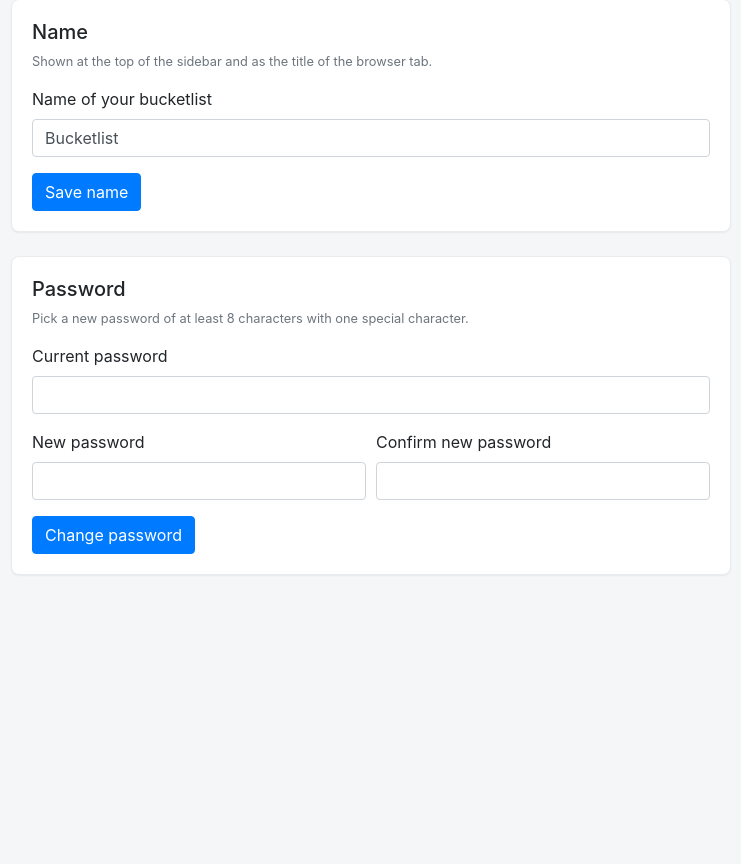
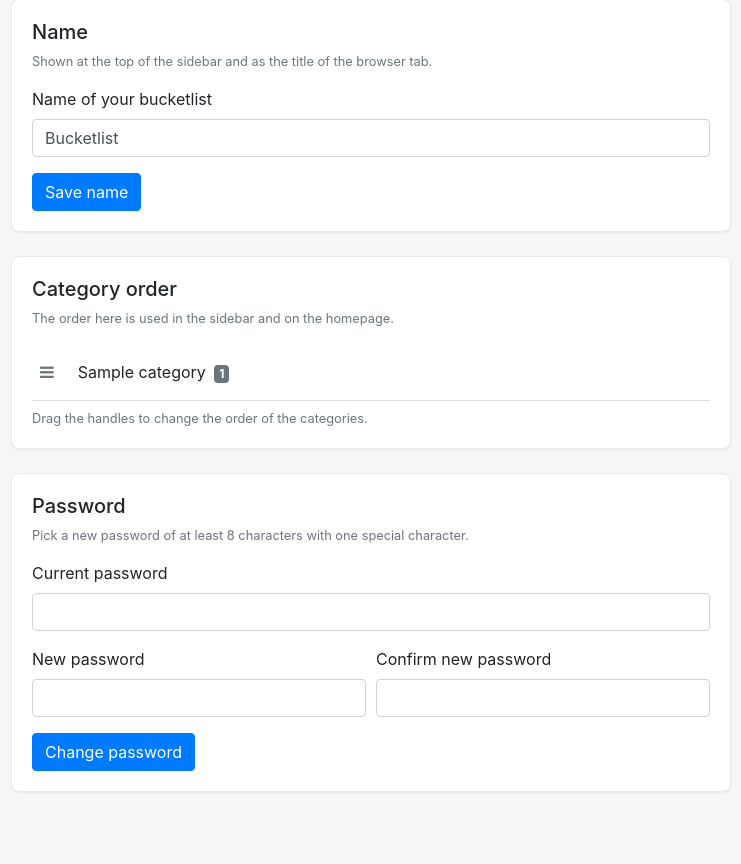
Before and after one commit to Kaaiman1214/Bucketlistr, a Flask app: page /settings in a window 1280 px wide. Shown: the part 167-1031 px from the top of the page, without its empty margins (29-770 px from the left). Before the commit the page ends 721 px from the top, so only its background shows below. Run offline with Flask 2, Linux system fonts and the light colour scheme; a user stored in the database is signed in; tables that the repository leaves empty hold one stand-in row (values such as "Sample post"); some libraries are stand-ins or nearby versions.

Commit message:
Added change category order setting in settings

```diff
--- a/website/models.py
+++ b/website/models.py
@@ -15,6 +15,7 @@ DEFAULT_SITE_NAME = 'Bucketlist'
 class Category(db.Model):
     id = db.Column(db.Integer, primary_key=True)
     name = db.Column(db.String(100), nullable=False, unique=True)
+    position = db.Column(db.Integer)
     items = db.relationship('BucketItem', backref='category')
 
 
@@ -112,7 +113,15 @@ def get_site_name():
 
 
 def ordered_categories():
-    return sorted(Category.query.all(), key=lambda category: fold(category.name))
+    return sorted(Category.query.all(),
+                  key=lambda category: (category.position is None, category.position or 0,
+                                        fold(category.name)))
+
+
+def next_category_position():
+    positions = [category.position for category in Category.query.all()
+                 if category.position is not None]
+    return max(positions) + 1 if positions else None
 
 
 def get_sidebar_categories():
--- a/website/settings.py
+++ b/website/settings.py
@@ -1,10 +1,10 @@
-from flask import Blueprint, render_template, request, flash, redirect, url_for
+from flask import Blueprint, render_template, request, flash, redirect, url_for, abort, jsonify
 from flask_login import login_required, current_user
 from werkzeug.security import generate_password_hash, check_password_hash
 
 from . import db
 from .auth import SPECIAL_CHARS
-from .models import Setting
+from .models import Setting, ordered_categories
 
 settings = Blueprint('settings', __name__)
 
@@ -12,7 +12,8 @@ settings = Blueprint('settings', __name__)
 @settings.route('/settings')
 @login_required
 def settings_page():
-    return render_template("settings.html", user=current_user)
+    return render_template("settings.html", user=current_user,
+                           categories=ordered_categories())
 
 
 @settings.route('/settings/site-name', methods=['POST'])
@@ -36,6 +37,29 @@ def change_site_name():
     return redirect(url_for('settings.settings_page', _anchor='site-name'))
 
 
+@settings.route('/settings/categories/order', methods=['POST'])
+@login_required
+def order_categories():
+    payload = request.get_json(silent=True) or {}
+    ids = payload.get('order')
+    if not isinstance(ids, list) or not all(isinstance(category_id, int) for category_id in ids):
+        abort(400)
+
+    current = ordered_categories()
+    remaining = {category.id: category for category in current}
+    chosen = []
+    for category_id in ids:
+        category = remaining.pop(category_id, None)
+        if category is not None:
+            chosen.append(category)
+    chosen.extend(category for category in current if category.id in remaining)
+
+    for position, category in enumerate(chosen):
+        category.position = position
+    db.session.commit()
+    return jsonify(ok=True)
+
+
 @settings.route('/settings/password', methods=['POST'])
 @login_required
 def change_password():
--- a/website/static/index.js
+++ b/website/static/index.js
@@ -376,3 +376,97 @@ document.addEventListener('DOMContentLoaded', function () {
     }
     highlight();
 });
+
+document.addEventListener('DOMContentLoaded', function () {
+    var list = document.getElementById('category-list');
+    var status = document.getElementById('category-status');
+    if (!list || !status) return;
+
+    var hint = status.textContent;
+    var url = list.getAttribute('data-url');
+    var dragging = null;
+    var changed = false;
+    var timer = null;
+
+    function currentOrder() {
+        return Array.prototype.map.call(list.children, function (row) {
+            return parseInt(row.getAttribute('data-id'), 10);
+        });
+    }
+
+    function save() {
+        status.className = 'form-text text-muted mt-2';
+        status.textContent = 'Saving...';
+        fetch(url, {
+            method: 'POST',
+            credentials: 'same-origin',
+            headers: { 'Content-Type': 'application/json' },
+            body: JSON.stringify({ order: currentOrder() })
+        }).then(function (res) {
+            if (!res.ok || res.redirected) throw new Error('not saved');
+            status.textContent = 'Saved.';
+        }).catch(function () {
+            status.className = 'form-text text-danger mt-2';
+            status.textContent = 'Could not save the order. Reload the page and try again.';
+        }).then(function () {
+            clearTimeout(timer);
+            timer = setTimeout(function () {
+                if (status.textContent === 'Saved.') status.textContent = hint;
+            }, 2000);
+        });
+    }
+
+    function onMove(event) {
+        var rows = Array.prototype.slice.call(list.children);
+        for (var i = 0; i < rows.length; i++) {
+            var row = rows[i];
+            if (row === dragging) continue;
+            var box = row.getBoundingClientRect();
+            if (event.clientY > box.top && event.clientY < box.bottom) {
+                if (i < rows.indexOf(dragging)) {
+                    list.insertBefore(dragging, row);
+                } else {
+                    list.insertBefore(dragging, row.nextSibling);
+                }
+                changed = true;
+                break;
+            }
+        }
+    }
+
+    function onEnd() {
+        document.removeEventListener('pointermove', onMove);
+        document.removeEventListener('pointerup', onEnd);
+        document.removeEventListener('pointercancel', onEnd);
+        if (dragging) dragging.classList.remove('dragging');
+        document.body.classList.remove('is-dragging');
+        dragging = null;
+        if (changed) save();
+        changed = false;
+    }
+
+    list.addEventListener('pointerdown', function (event) {
+        var handle = event.target.closest('.drag-handle');
+        if (!handle || (event.pointerType === 'mouse' && event.button !== 0)) return;
+        event.preventDefault();
+        dragging = handle.closest('.category-row');
+        dragging.classList.add('dragging');
+        document.body.classList.add('is-dragging');
+        document.addEventListener('pointermove', onMove);
+        document.addEventListener('pointerup', onEnd);
+        document.addEventListener('pointercancel', onEnd);
+    });
+
+    list.addEventListener('keydown', function (event) {
+        var handle = event.target.closest('.drag-handle');
+        if (!handle || (event.key !== 'ArrowUp' && event.key !== 'ArrowDown')) return;
+        event.preventDefault();
+        var row = handle.closest('.category-row');
+        var up = event.key === 'ArrowUp';
+        var neighbour = up ? row.previousElementSibling : row.nextElementSibling;
+        if (!neighbour) return;
+        list.insertBefore(row, up ? neighbour : neighbour.nextSibling);
+        handle.focus();
+        save();
+    });
+});
--- a/website/templates/base.html
+++ b/website/templates/base.html
@@ -57,6 +57,10 @@
       .tile { border: 1px solid #e9ecef; border-radius: 0.5rem; overflow: hidden; box-shadow: 0 1px 2px rgba(16, 24, 40, 0.06); transition: box-shadow 0.15s ease; }
       .settings { max-width: 720px; }
       .settings-card { border: 1px solid #e9ecef; border-radius: 0.5rem; box-shadow: 0 1px 2px rgba(16, 24, 40, 0.06); }
+      .drag-handle { padding: 0.25rem 0.5rem; color: #6c757d; cursor: grab; touch-action: none; user-select: none; }
+      .drag-handle:hover, .drag-handle:focus { color: #212529; outline: 0; }
+      .category-row.dragging { position: relative; z-index: 1; background: #f1f4f8; box-shadow: 0 0.25rem 0.75rem rgba(0, 0, 0, 0.15); }
+      body.is-dragging, body.is-dragging * { cursor: grabbing !important; user-select: none; }
       .tile .card-body { padding: 0.75rem 1rem; }
       .tile .card-title { margin-bottom: 0.25rem; font-size: 1rem; }
       .tile.tile-link:hover { box-shadow: 0 0.25rem 0.75rem rgba(0, 0, 0, 0.12); }
--- a/website/templates/settings.html
+++ b/website/templates/settings.html
@@ -18,6 +18,33 @@
         </div>
         <button type="submit" class="btn btn-primary">Save name</button>
       </form>
+    </div>
+  </div>
+
+  <div class="card settings-card mb-4" id="categories">
+    <div class="card-body">
+      <h2 class="h5">Category order</h2>
+      <p class="text-muted small">The order here is used in the sidebar and on the homepage.</p>
+      {% if categories %}
+        <ul class="list-group list-group-flush" id="category-list"
+            data-url="{{ url_for('settings.order_categories') }}">
+          {% for category in categories %}
+            <li class="list-group-item d-flex align-items-center px-0 category-row" data-id="{{ category.id }}">
+              <span class="drag-handle mr-3" role="button" tabindex="0" title="Drag to change the order"
+                    aria-label="Change the order of {{ category.name }}. Use the up and down arrow keys.">
+                <i class="fa fa-bars" aria-hidden="true"></i>
+              </span>
+              <span class="flex-grow-1">
+                {{ category.name }}
+                <span class="badge badge-secondary ml-1">{{ category.items|length }}</span>
+              </span>
+            </li>
+          {% endfor %}
+        </ul>
+        <small id="category-status" class="form-text text-muted mt-2" aria-live="polite">Drag the handles to change the order of the categories.</small>
+      {% else %}
+        <p class="text-muted mb-0">There are no categories yet. They appear here once you add items.</p>
+      {% endif %}
     </div>
   </div>
 
--- a/website/views.py
+++ b/website/views.py
@@ -10,7 +10,7 @@ from sqlalchemy.orm import selectinload
 from . import db, IMAGE_DIR, PENDING_DIR
 from .countries import COUNTRIES, COUNTRY_GROUPS
 from .models import (BucketItem, Category, ChecklistEntry, Photo, User, MONTH_NAMES,
-                     ordered_categories)
+                     next_category_position, ordered_categories)
 from .images import (IMAGE_NAME, delete_image_files, image_extension, move_pending_image,
                      pending_exists)
 from .utils import fold
@@ -263,7 +263,7 @@ def apply_item(item, values, cleaned):
     item.description = values['description'] or None
     category = cleaned['category']
     if category is None:
-        category = Category(name=cleaned['new_category'])
+        category = Category(name=cleaned['new_category'], position=next_category_position())
         db.session.add(category)
     item.category = category
     item.country_code = cleaned['country_code']
```
